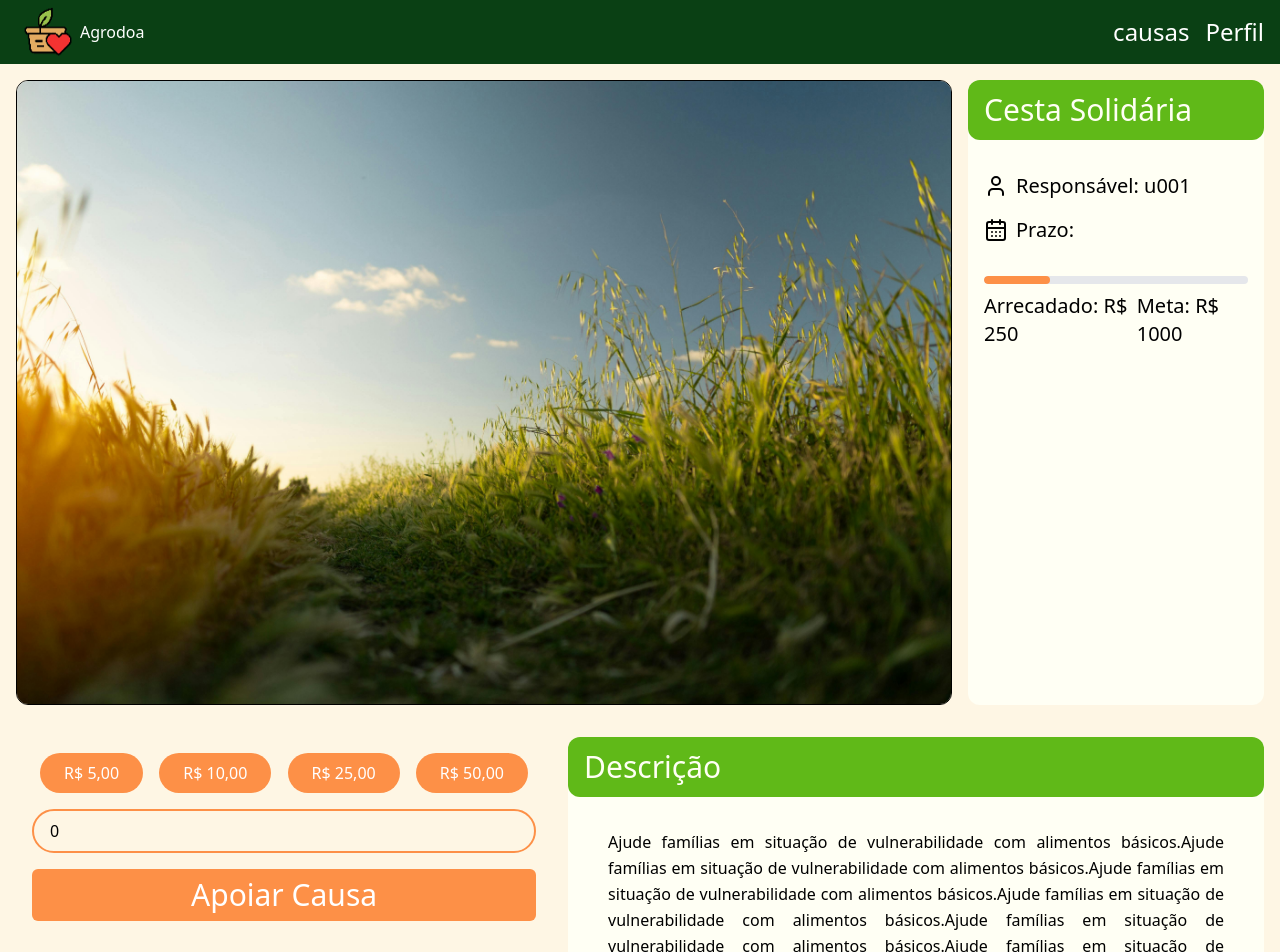
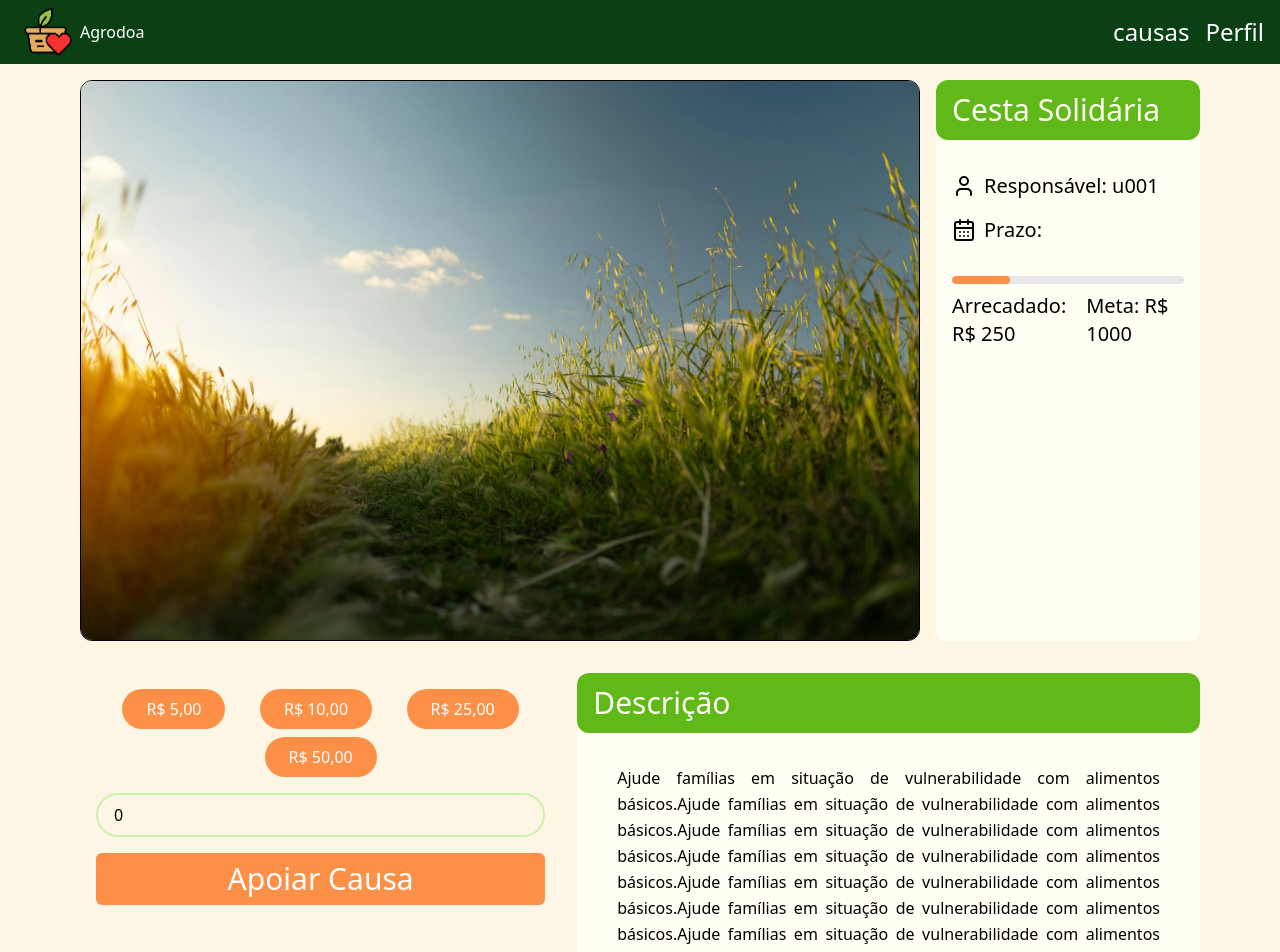
Before and after one commit to VerttB/agrodoa-frontend, a Next.js app: page /causas/1 in a window 1280 px wide. Shown: the top 952 px of the page. Built offline with nearby package versions, Linux system fonts and the light colour scheme; a web font is replaced by a local one.

Commit message:
mudança no padding

```diff
--- a/src/app/(pages)/(public)/anuncios/[id]/page.tsx
+++ b/src/app/(pages)/(public)/anuncios/[id]/page.tsx
@@ -18,7 +18,7 @@ export default function AnuncioUnico() {
     return <p className="mt-10 text-center text-xl">Causa não encontrada.</p>;
 
   return (
-    <div className="bg-primary relative z-0 min-h-screen pb-32">
+    <div className="bg-primary relative z-0 min-h-screen px-16">
       <ItemPage.root>
         <ItemPage.content>
           <Image
--- a/src/app/(pages)/(public)/causas/[id]/page.tsx
+++ b/src/app/(pages)/(public)/causas/[id]/page.tsx
@@ -6,6 +6,7 @@ import { causas } from "@/constants/Causas";
 import Button from "@/components/button";
 import { useState } from "react";
 import { ItemPage } from "@/components/ItemPage";
+import Input from "@/components/input";
 
 export default function CausaUnica() {
   const { id } = useParams();
@@ -16,7 +17,7 @@ export default function CausaUnica() {
     return <p className="mt-10 text-center text-xl">Causa não encontrada.</p>;
 
   return (
-    <div className="bg-primary relative z-0 min-h-screen pb-32">
+    <div className="bg-primary relative z-0 min-h-screen px-16">
       <ItemPage.root>
         <ItemPage.content>
           <Image
@@ -63,9 +64,9 @@ export default function CausaUnica() {
               ))}
             </div>
 
-            <input
+            <Input
               type="number"
-              className="border-accent w-full rounded-3xl border-2 px-4 py-2"
+              className="border-accent focus:border-accent w-full rounded-3xl border-2 px-4 py-2"
               placeholder="Digite um valor"
               onChange={(e) => setDonationValue(Number(e.target.value))}
               value={donationValue}
```
